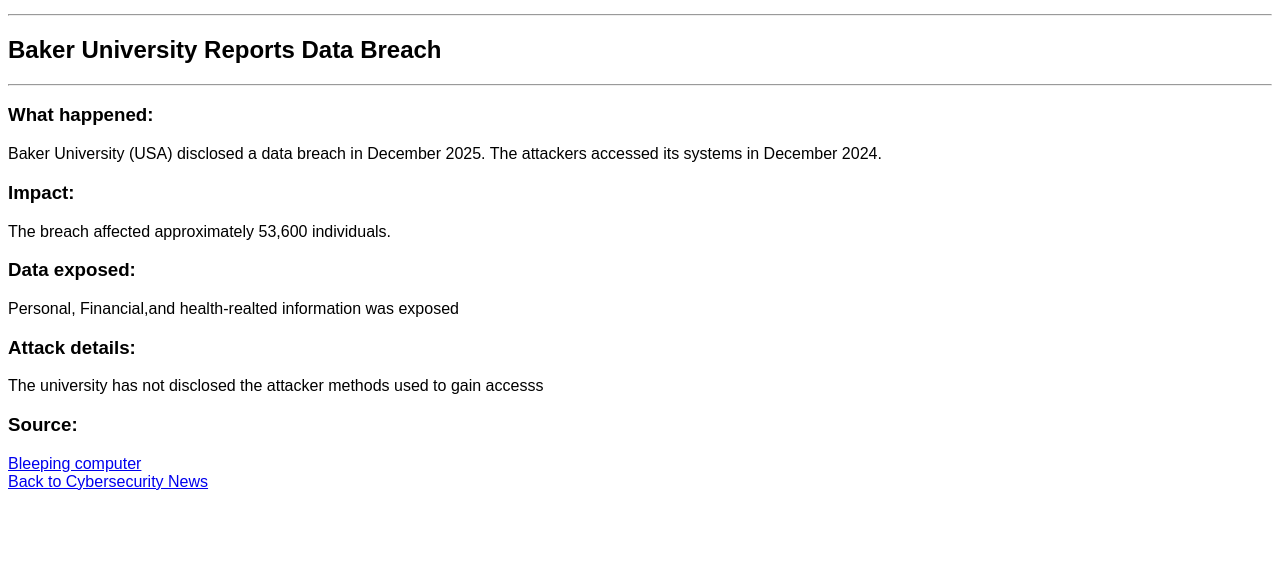
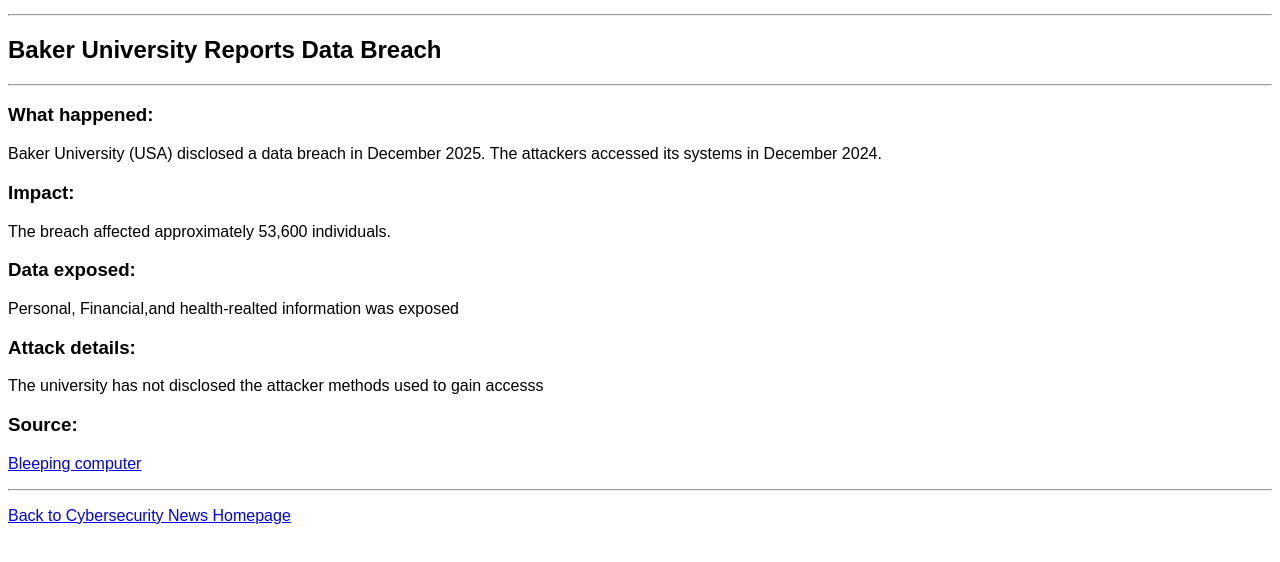
Before and after one commit to gtvisions/cybernews, a plain HTML site: page 24dec2025.html in a window 1280 px wide. Shown: the part 100-662 px from the top of the page. Drawn offline with Linux system fonts and the light colour scheme.

Commit message:
Update 24dec2025.html

```diff
--- a/24dec2025.html
+++ b/24dec2025.html
@@ -43,9 +43,13 @@
 			<a href="https://www.bleepingcomputer.com/news/security/baker-university-data-breach-impacts-over-53-000-individuals/" target="_blank">
 				Bleeping computer
 			</a><br>
-		<a href="index.html">
-			Back to Cybersecurity News</a>
 
+		<hr>
+
+		<p>
+			<a href="index.html">
+			Back to Cybersecurity News Homepage</a>
+		</p>
 
 		</p>
 	</body>
```
